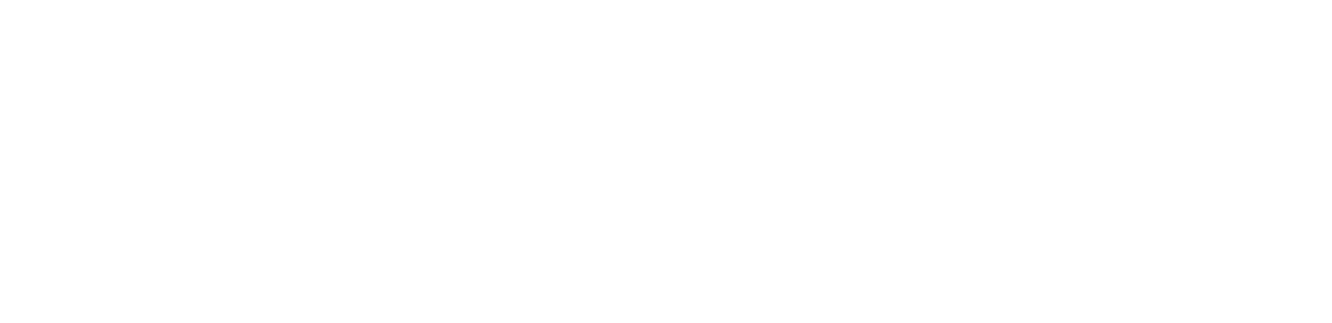
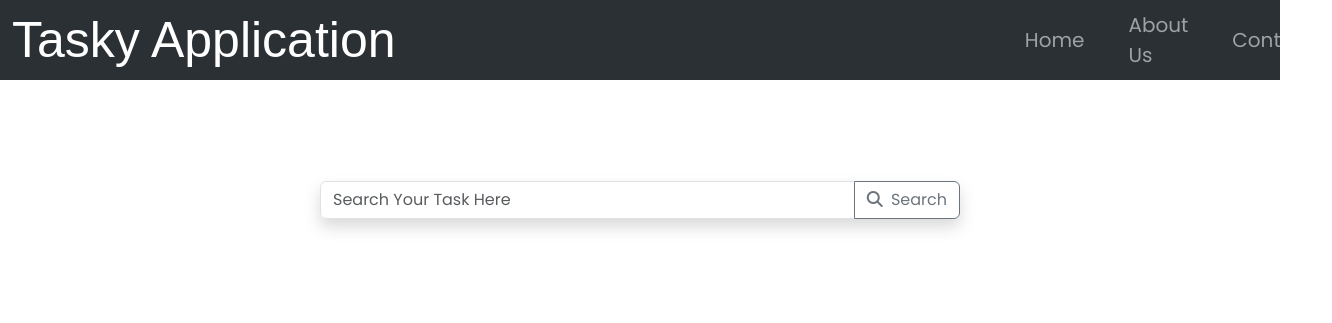
Before and after one commit to Mukesh-2307/Tasky_Application, a plain HTML site: page index.html in a window 1280 px wide. Shown: the whole page, 1332 px wide, since content can reach past the window. Drawn offline with nearby package versions, Linux system fonts and the light colour scheme; a web font is replaced by a local one.

Commit message:
building the navbar and the search section

```diff
--- a/index.html
+++ b/index.html
@@ -1,13 +1,112 @@
 <!DOCTYPE html>
 <html lang="en">
-<head>
-    <meta charset="UTF-8">
-    <meta name="viewport" content="width=device-width, initial-scale=1.0">
+  <head>
+    <meta charset="UTF-8" />
+    <meta name="viewport" content="width=device-width, initial-scale=1.0" />
     <title>Tasky Application</title>
-    <link rel="stylesheet" href="style.css">
-</head>
-<body>
+    <link rel="stylesheet" href="style.css" />
 
-</body>
-<script src="script.js"></script>
+    <!-- google fonts links -->
+    <link rel="preconnect" href="https://fonts.googleapis.com" />
+    <link rel="preconnect" href="https://fonts.gstatic.com" crossorigin />
+    <link
+      href="https://fonts.googleapis.com/css2?family=Odibee+Sans&family=Poppins:ital,wght@0,100;0,200;0,300;0,400;0,500;0,600;0,700;0,800;0,900;1,100;1,200;1,300;1,400;1,500;1,600;1,700;1,800;1,900&display=swap"
+      rel="stylesheet"
+    />
+
+    <!-- font awsome links -->
+    <script
+      src="https://kit.fontawesome.com/abca7331ef.js"
+      crossorigin="anonymous"
+    ></script>
+
+    <!-- bootstrap css links -->
+    <link
+      href="https://cdn.jsdelivr.net/npm/bootstrap@5.3.3/dist/css/bootstrap.min.css"
+      rel="stylesheet"
+      integrity="sha384-QWTKZyjpPEjISv5WaRU9OFeRpok6YctnYmDr5pNlyT2bRjXh0JMhjY6hW+ALEwIH"
+      crossorigin="anonymous"
+    />
+  </head>
+  <body>
+    <section class="navbar__container">
+      <nav
+        class="navbar navbar-expand-lg bg-body-tertiary"
+        data-bs-theme="dark"
+      >
+        <div class="container-fluid">
+          <div class="title">
+            <a class="navbar-brand" href="#">Tasky Application</a>
+          </div>
+          <button
+            class="navbar-toggler"
+            type="button"
+            data-bs-toggle="collapse"
+            data-bs-target="#navbarSupportedContent"
+            aria-controls="navbarSupportedContent"
+            aria-expanded="false"
+            aria-label="Toggle navigation"
+          >
+            <span class="navbar-toggler-icon"></span>
+          </button>
+          <div class="nav_item_containers">
+            <div class="collapse navbar-collapse" id="navbarSupportedContent">
+              <ul class="navbar-nav me-auto mb-2 mb-lg-0">
+                <li class="nav-item">
+                  <a class="nav-link" aria-current="page" href="#">Home</a>
+                </li>
+                <li class="nav-item">
+                  <a class="nav-link" href="#">About Us</a>
+                </li>
+                <li class="nav-item">
+                  <a class="nav-link" href="#">Contacts</a>
+                </li>
+              </ul>
+              <!-- <form class="d-flex" role="search">
+                  <input
+                    class="form-control me-2"
+                    type="search"
+                    placeholder="Search"
+                    aria-label="Search"
+                  />
+                  <button class="btn btn-outline-success" type="submit">
+                    Search
+                  </button>
+                </form> -->
+            </div>
+          </div>
+        </div>
+      </nav>
+    </section>
+
+    <section class="search_and_card_container">
+      <div class="input_container">
+        <div class="input-group shadow rounded">
+          <input
+            type="text"
+            class="form-control"
+            placeholder="Search Your Task Here"
+            aria-label="Recipient's username"
+            aria-describedby="button-addon2"
+          />
+          <button
+            class="btn btn-outline-secondary"
+            type="submit"
+            id="button-addon2"
+          >
+            <i class="fa-solid fa-magnifying-glass me-1"></i>
+            Search
+          </button>
+        </div>
+      </div>
+    </section>
+  </body>
+  <script src="script.js"></script>
+
+  <!-- bootstrap js link -->
+  <script
+    src="https://cdn.jsdelivr.net/npm/bootstrap@5.3.3/dist/js/bootstrap.bundle.min.js"
+    integrity="sha384-YvpcrYf0tY3lHB60NNkmXc5s9fDVZLESaAA55NDzOxhy9GkcIdslK1eN7N6jIeHz"
+    crossorigin="anonymous"
+  ></script>
 </html>
--- a/style.css
+++ b/style.css
@@ -0,0 +1,69 @@
+*{
+    margin: 0;
+    padding: 0;
+    box-sizing: border-box;
+    font-family: "Poppins", sans-serif;
+}
+
+.navbar__container{
+    padding: 0;
+    margin: 0;
+    height: 5rem;
+}
+
+.navbar__container .navbar{
+    width: 100vw;
+    height: 100%;
+}
+
+.container-fluid{
+    display: flex;
+    justify-content: space-between;
+    align-items: center;
+}
+
+.container-fluid .navbar-brand{
+    font-family: "Odibee Sans", sans-serif;
+    font-size: 50px;
+}
+
+.navbar-collapse ul li a{
+    font-size: 20px;
+}
+
+.navbar-collapse .navbar-nav{
+    display: flex;
+    gap: 1.75rem;
+    align-items: center;
+}
+
+.search_and_card_container{
+    /* background-color: gainsboro; */
+    width: 100%;
+    height: 30vh;
+    display: flex;
+    justify-content: center;
+    align-items: center;
+}
+
+.search_and_card_container .input_container{
+    width: 50%;
+}
+
+@media screen and (max-width: 1920px){
+    .container-fluid .nav_item_containers{
+        width: 20% !important;
+    }
+}
+
+
+@media screen and (max-width: 720px) {
+    .navbar-collapse ul li a{
+        color: black;
+        font-size: 22px;
+        font-weight: 600;
+    }
+    .container-fluid .navbar-brand{
+        font-size: 40px;
+    }
+}
```
